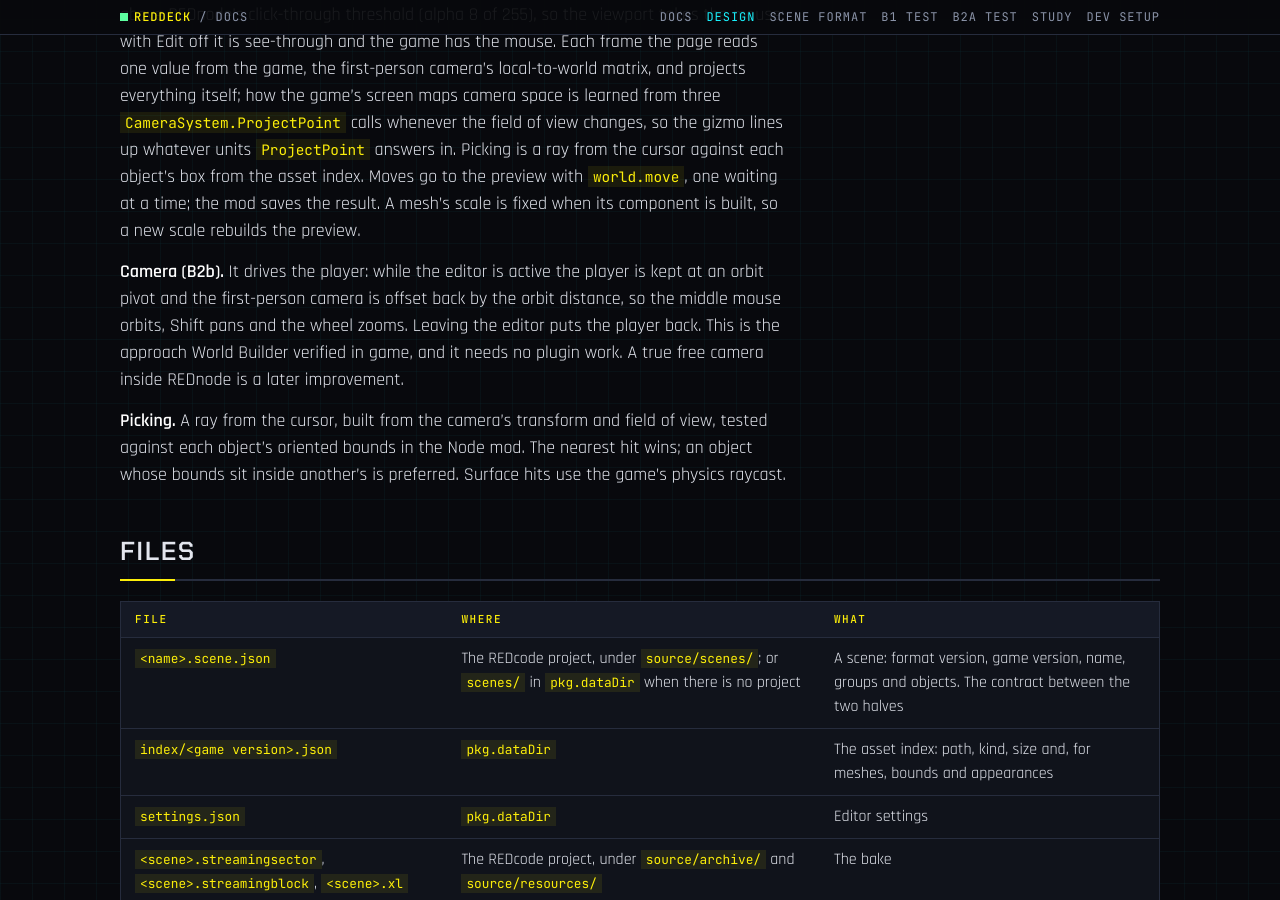
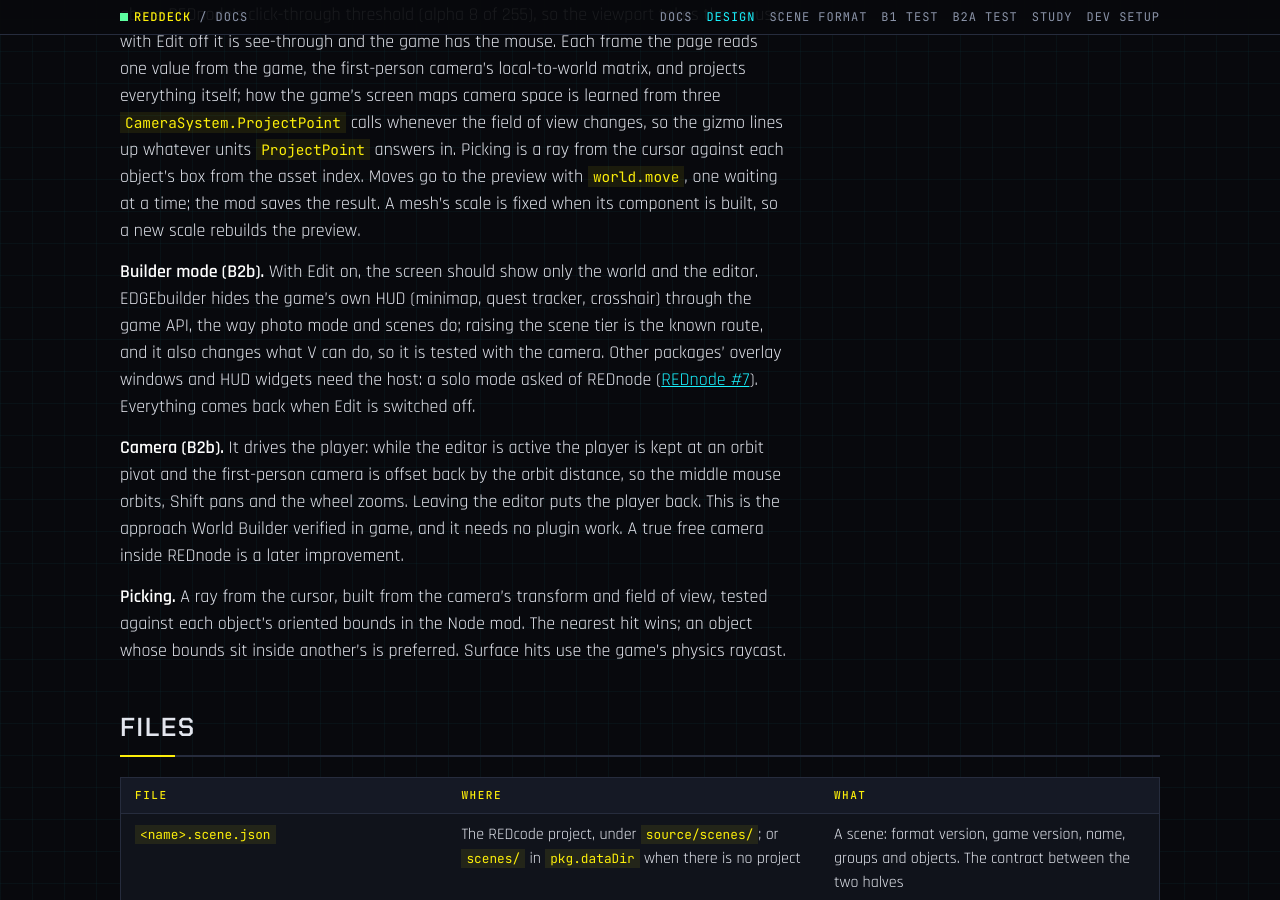
Before and after one commit to Edgemodders/EDGEbuilder, a Jekyll site: the page built from docs/design.md, in a window 1280 px wide and 900 px high, scrolled down 6029 px. Built offline with Jekyll 4.4.1, drawn with Linux system fonts in a browser that asks for light colours; some of the changed text lies outside the part shown.

Commit message:
Builder mode in B2b's plan; REDnode requests #7 (solo mode) and #8 (stale saved positions) linked
Co-Authored-By: Claude Opus 5.5 <noreply@anthropic.com>
Claude-Session: https://claude.ai/code/session_01QkNW84wQneonKhZEnY9Ci9

```diff
--- a/docs/design.md
+++ b/docs/design.md
@@ -139,6 +139,8 @@ The panel docks to the right edge. The rest of the screen is the viewport: in RE
 
 **Viewport (B2a).** The page covers the game view (1920 x 1080 reference pixels) with the panel at the right. An **Edit** switch in the panel's title bar tints the rest by 4%, which puts it above REDnode's click-through threshold (alpha 8 of 255), so the viewport takes the mouse; with Edit off it is see-through and the game has the mouse. Each frame the page reads one value from the game, the first-person camera's local-to-world matrix, and projects everything itself; how the game's screen maps camera space is learned from three `CameraSystem.ProjectPoint` calls whenever the field of view changes, so the gizmo lines up whatever units `ProjectPoint` answers in. Picking is a ray from the cursor against each object's box from the asset index. Moves go to the preview with `world.move`, one waiting at a time; the mod saves the result. A mesh's scale is fixed when its component is built, so a new scale rebuilds the preview.
 
+**Builder mode (B2b).** With Edit on, the screen should show only the world and the editor. EDGEbuilder hides the game's own HUD (minimap, quest tracker, crosshair) through the game API, the way photo mode and scenes do; raising the scene tier is the known route, and it also changes what V can do, so it is tested with the camera. Other packages' overlay windows and HUD widgets need the host: a solo mode asked of REDnode ([REDnode #7](https://github.com/Edgemodders/REDnode/issues/7)). Everything comes back when Edit is switched off.
+
 **Camera (B2b).** It drives the player: while the editor is active the player is kept at an orbit pivot and the first-person camera is offset back by the orbit distance, so the middle mouse orbits, Shift pans and the wheel zooms. Leaving the editor puts the player back. This is the approach World Builder verified in game, and it needs no plugin work. A true free camera inside REDnode is a later improvement.
 
 **Picking.** A ray from the cursor, built from the camera's transform and field of view, tested against each object's oriented bounds in the Node mod. The nearest hit wins; an object whose bounds sit inside another's is preferred. Surface hits use the game's physics raycast.
@@ -215,7 +217,7 @@ For REDdeck: the `rednode` kind, so a zip or folder with `rednode-app.json` depl
 | **B0 Decide** | This page, the repo, a package that installs and opens an empty window | The user sees EDGEbuilder in the REDnode launcher |
 | **B1 Browse and drop** | The asset index from REDbridge; drop a mesh and an entity in front of the camera; select, delete | A crate spawns and despawns in game |
 | **B2a Position** | The viewport layer and Edit switch, the gizmo, picking in the world, G R S with axis locks and typed numbers, the Selected panel's numbers, drop to floor, mesh scale | A crate goes where it is put |
-| **B2b Camera** | The editor camera (split from B2 on 2026-10-13: it moves V every frame, the riskiest part) | A crate can be placed from any angle |
+| **B2b Camera** | The editor camera (split from B2 on 2026-10-13: it moves V every frame, the riskiest part), and builder mode: the game's HUD and other overlay windows hidden while Edit is on | A crate can be placed from any angle, with nothing else on screen |
 | **B3 Arrange and save** | Groups, multi-select, duplicate, undo and redo, scene files, return to a scene | A scene survives a restart |
 | **B4 Bake** | `sector.build` in REDbridge, the bake panel, the scene file in the REDcode project, Bake from REDcode's command palette, install through REDdeck | A baked crate stands in Night City with EDGEbuilder off, baked once from the game and once from REDcode |
 | **B5 Lights and more kinds** | Lights, decals, particles, effects, sounds, colliders | Each kind bakes and loads |
```
Also changed, not shown: CLAUDE.md (+1 -1 lines), docs/b2-test.md (+3 -1 lines).
